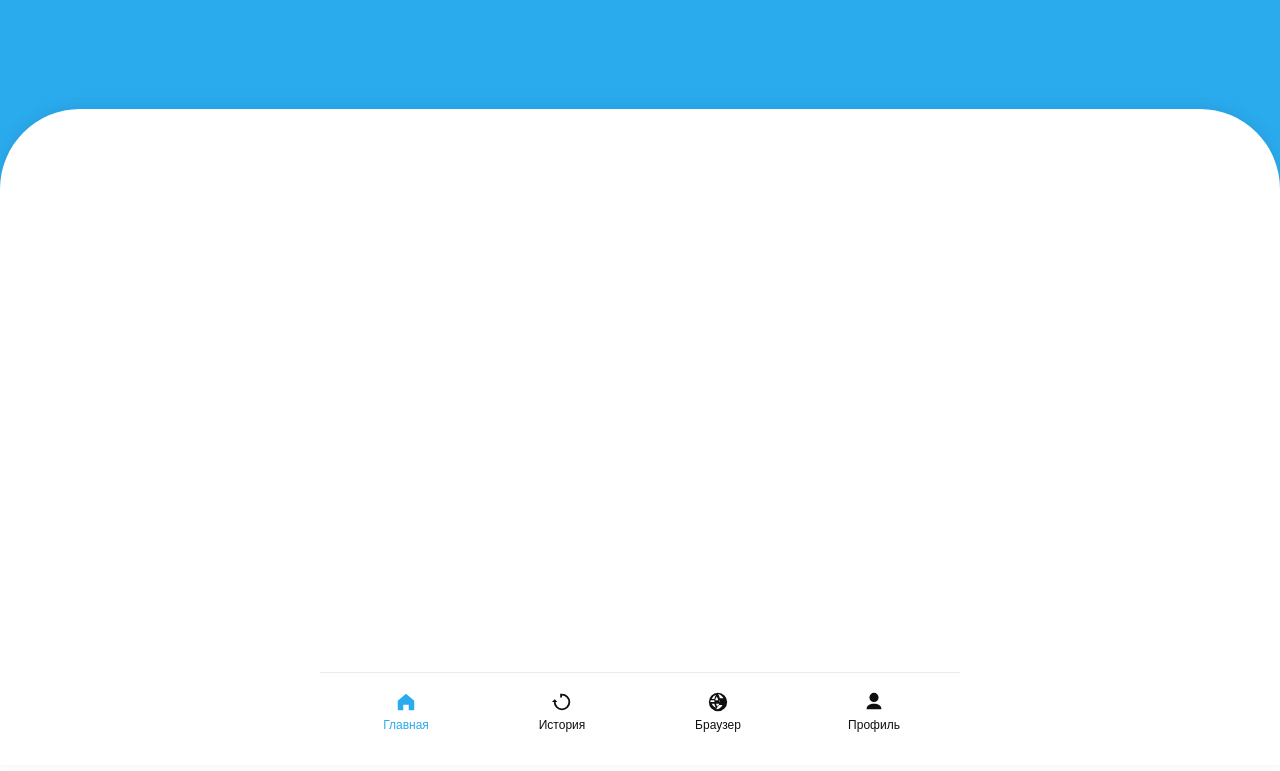
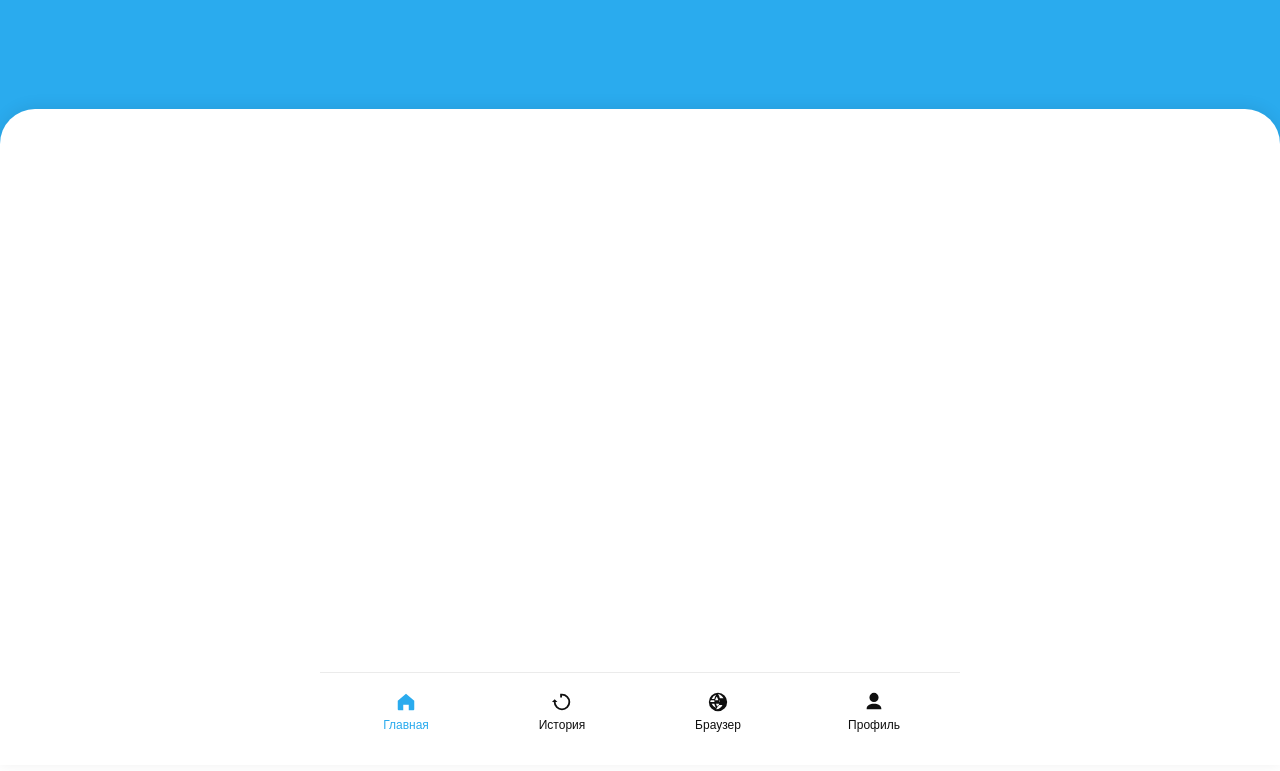
Before and after one commit to victorfomich/wallet_test2, a plain HTML site: page index.html in a window 1280 px wide. Shown: the part 51-822 px from the top of the page. Drawn offline with Linux system fonts and the light colour scheme.

Commit message:
style(ui): adjust sheet corner radius to 35px

```diff
--- a/styles.css
+++ b/styles.css
@@ -56,8 +56,8 @@ body {
   z-index: 2; /* ниже заголовка, выше фона */
   margin-top: 14vh; /* ближе под хедер */
   background: var(--bg);
-  border-top-left-radius: 80px;
-  border-top-right-radius: 80px;
+  border-top-left-radius: 35px;
+  border-top-right-radius: 35px;
   overflow: hidden; /* чтобы контент не выходил за скругление */
   box-shadow: 0 -2px 16px rgba(0,0,0,0.08);
   padding-top: 12px;
```
